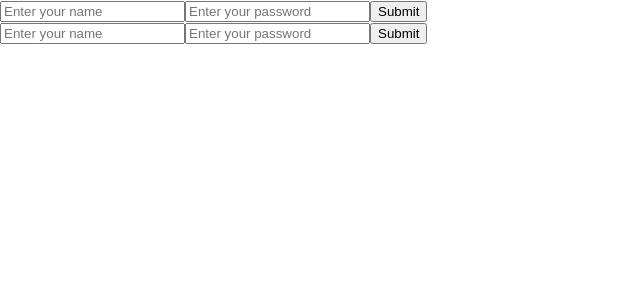
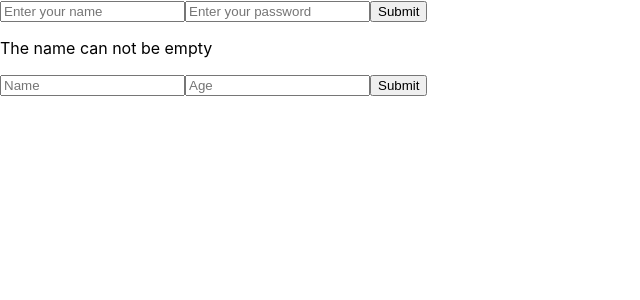
Before and after one commit to phamducbinhh/React-Design-Patterns, a React (Vite) app: page / in a window 1280 px wide. Shown: the top 300 px of the page, without its empty margins (0-640 px from the left). Built offline with nearby package versions, Linux system fonts and the light colour scheme.

Commit message:
Update Controlled Component

```diff
--- a/src/components/controlled/controlled.tsx
+++ b/src/components/controlled/controlled.tsx
@@ -1,31 +1,26 @@
 import React from 'react'
 
 export default function Controlled() {
+  const [error, setError] = React.useState('')
   const [name, setName] = React.useState('')
-  const [password, setPassword] = React.useState('')
+  const [age, setAge] = React.useState('')
   const handleSubmit = (event: React.FormEvent<HTMLFormElement>) => {
     event.preventDefault()
   }
 
+  React.useEffect(() => {
+    if (name.length < 1) {
+      setError('The name can not be empty')
+    } else {
+      setError('')
+    }
+  }, [name])
   return (
     <form onSubmit={handleSubmit}>
-      <input
-        type='text'
-        name='name'
-        placeholder='Enter your name'
-        value={name}
-        onChange={(e) => setName(e.target.value)}
-      />
-
-      <input
-        type='password'
-        name='password'
-        placeholder='Enter your password'
-        value={password}
-        onChange={(e) => setPassword(e.target.value)}
-      />
-
-      <button type='submit'>Submit</button>
+      {error && <p>{error}</p>}
+      <input name='name' type='text' placeholder='Name' value={name} onChange={(e) => setName(e.target.value)} />
+      <input name='age' type='number' placeholder='Age' value={age} onChange={(e) => setAge(e.target.value)} />
+      <button>Submit</button>
     </form>
   )
 }
```
